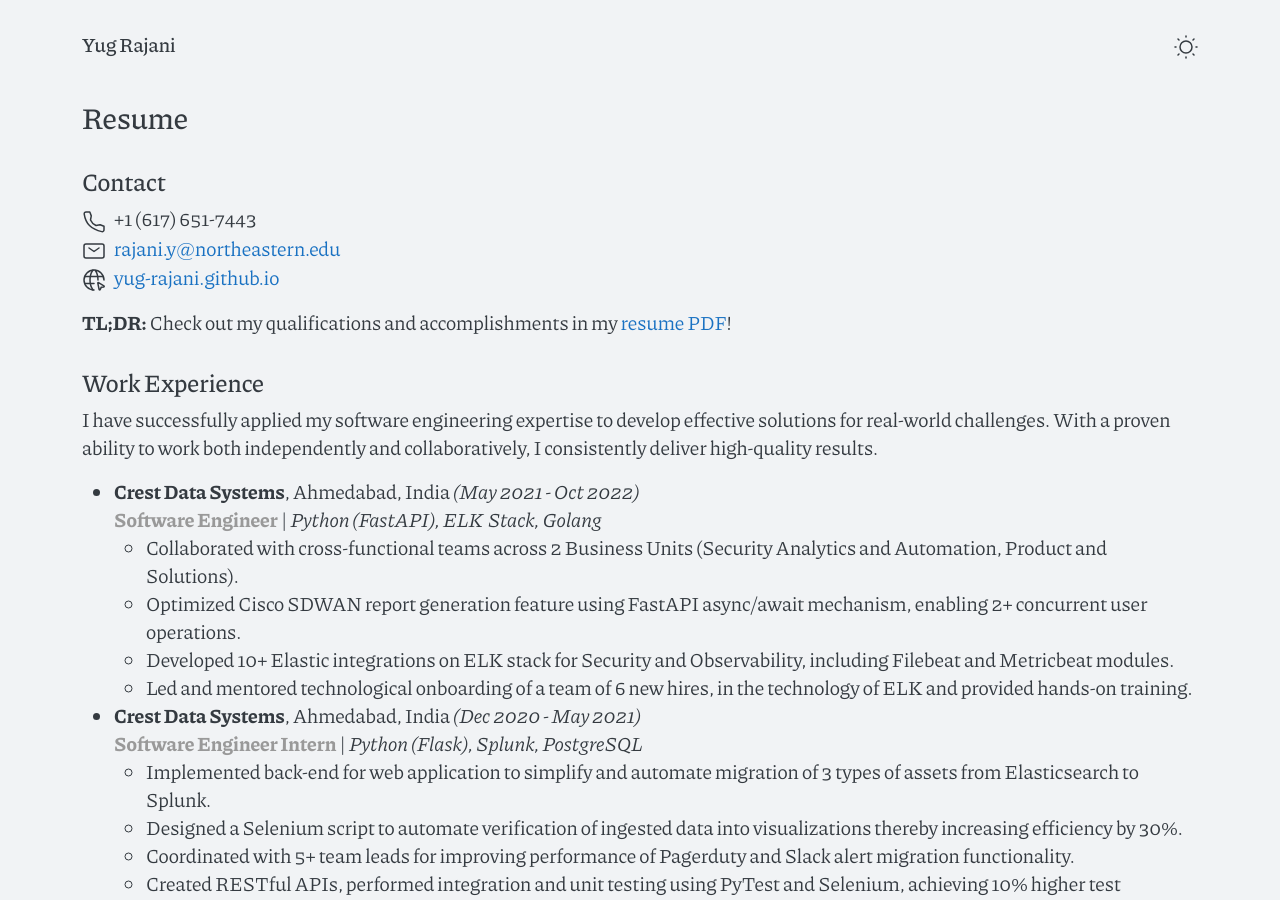
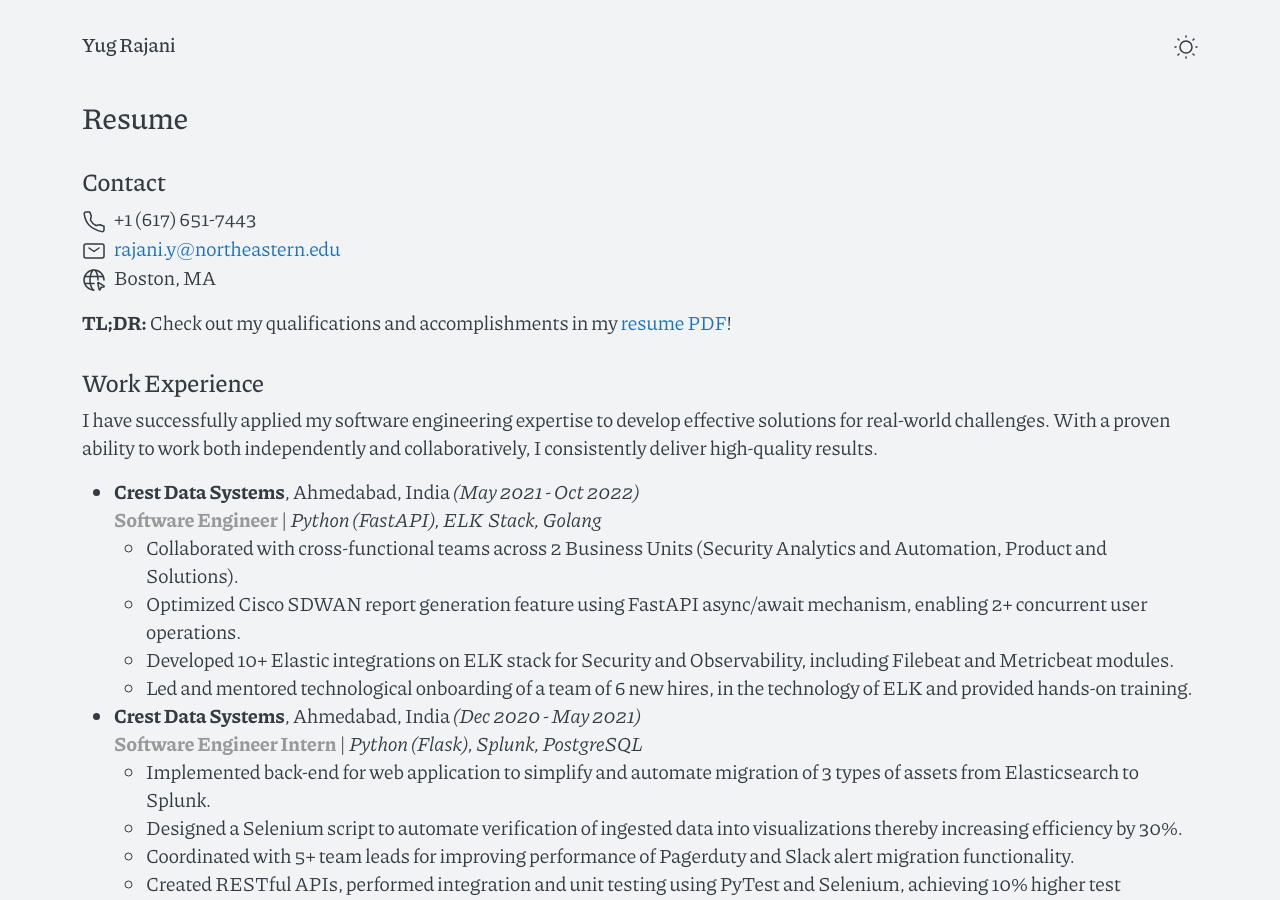
Before and after one commit to yug-rajani/yug-rajani.github.io, a Jekyll site: the page built from cv.md, in a window 1280 px wide and 900 px high. Built offline with Jekyll 4.4.1, drawn with Linux system fonts in a browser that asks for light colours.

Commit message:
Update location in contact page

```diff
--- a/_includes/contact.html
+++ b/_includes/contact.html
@@ -8,7 +8,6 @@
     <li><span class="li-icon">{% include svg/phone.svg %}</span><span>+1 (617) 651-7443</span></li>
     <li><span class="li-icon">{% include svg/mail.svg %}</span><a
         href="mailto:rajani.y@northeastern.edu">rajani.y@northeastern.edu</a></li>
-    <li><span class="li-icon">{% include svg/internet.svg %}</span><a
-        href="http://yug-rajani.github.io">yug-rajani.github.io</a></li>
+    <li><span class="li-icon">{% include svg/internet.svg %}</span>Boston, MA</li>
   </ul>
 </div>
```
